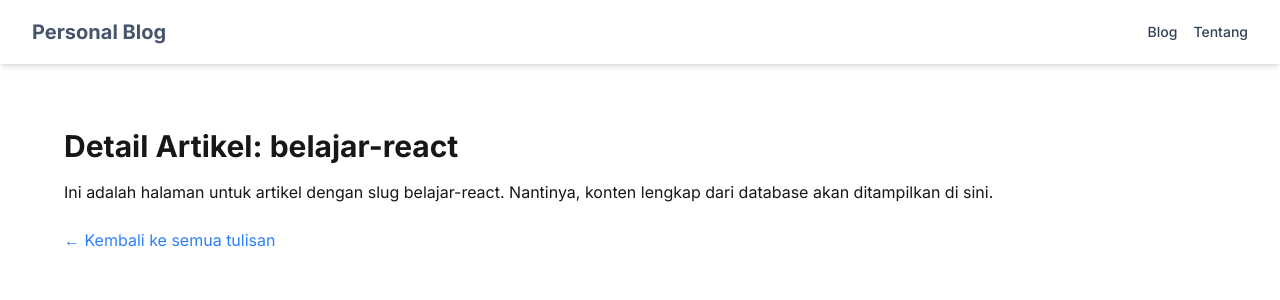
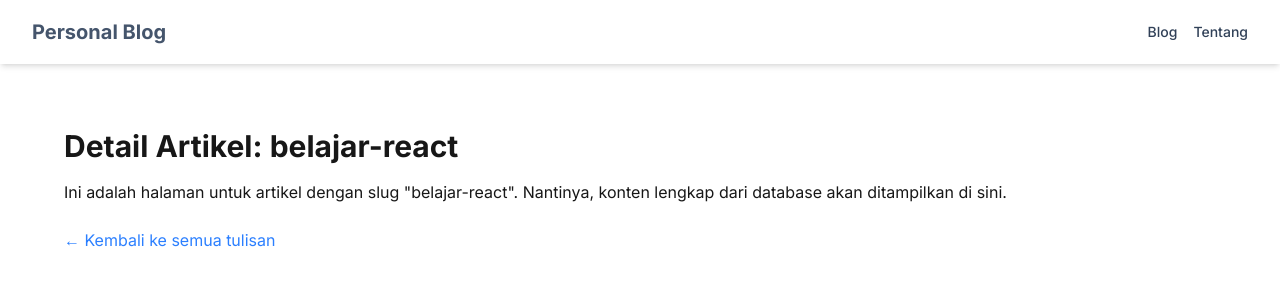
Before and after one commit to aasum-a/my-personal-blog, a Next.js app: page /blog/belajar-react in a window 1280 px wide. Shown: the top 300 px of the page. Built offline with nearby package versions, Linux system fonts and the light colour scheme.

Commit message:
Fix typo in article detail page slug display

```diff
--- a/src/app/blog/[slug]/page.tsx
+++ b/src/app/blog/[slug]/page.tsx
@@ -9,7 +9,7 @@ export default async function DetailArtikelPage({
     <main className="p-8">
       <h1 className="text-3xl font-bold">Detail Artikel: {params.slug}</h1>
       <p className="mt-4">
-        Ini adalah halaman untuk artikel dengan slug {params.slug}. Nantinya,
+        Ini adalah halaman untuk artikel dengan slug "{params.slug}". Nantinya,
         konten lengkap dari database akan ditampilkan di sini.
       </p>
       <Link
```
